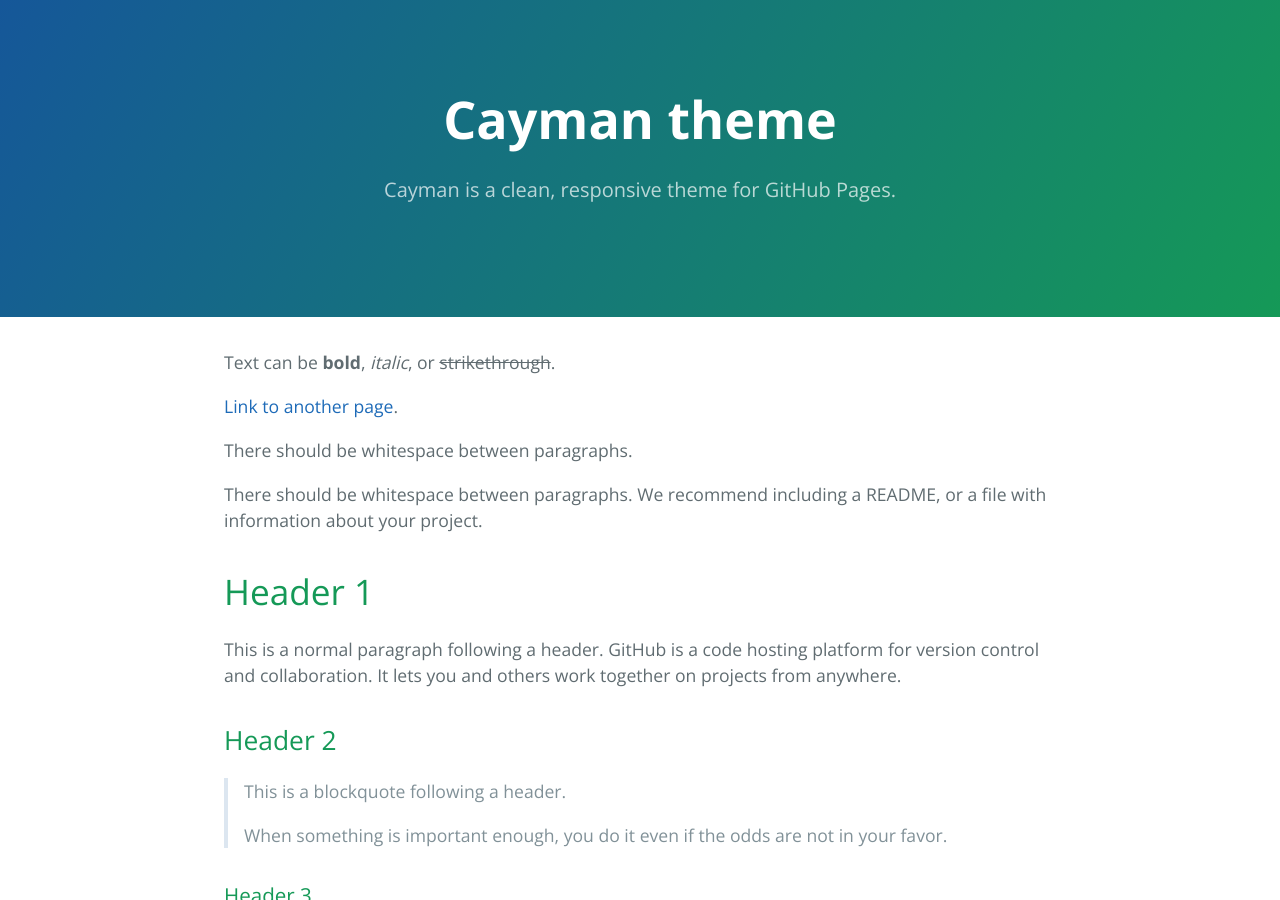
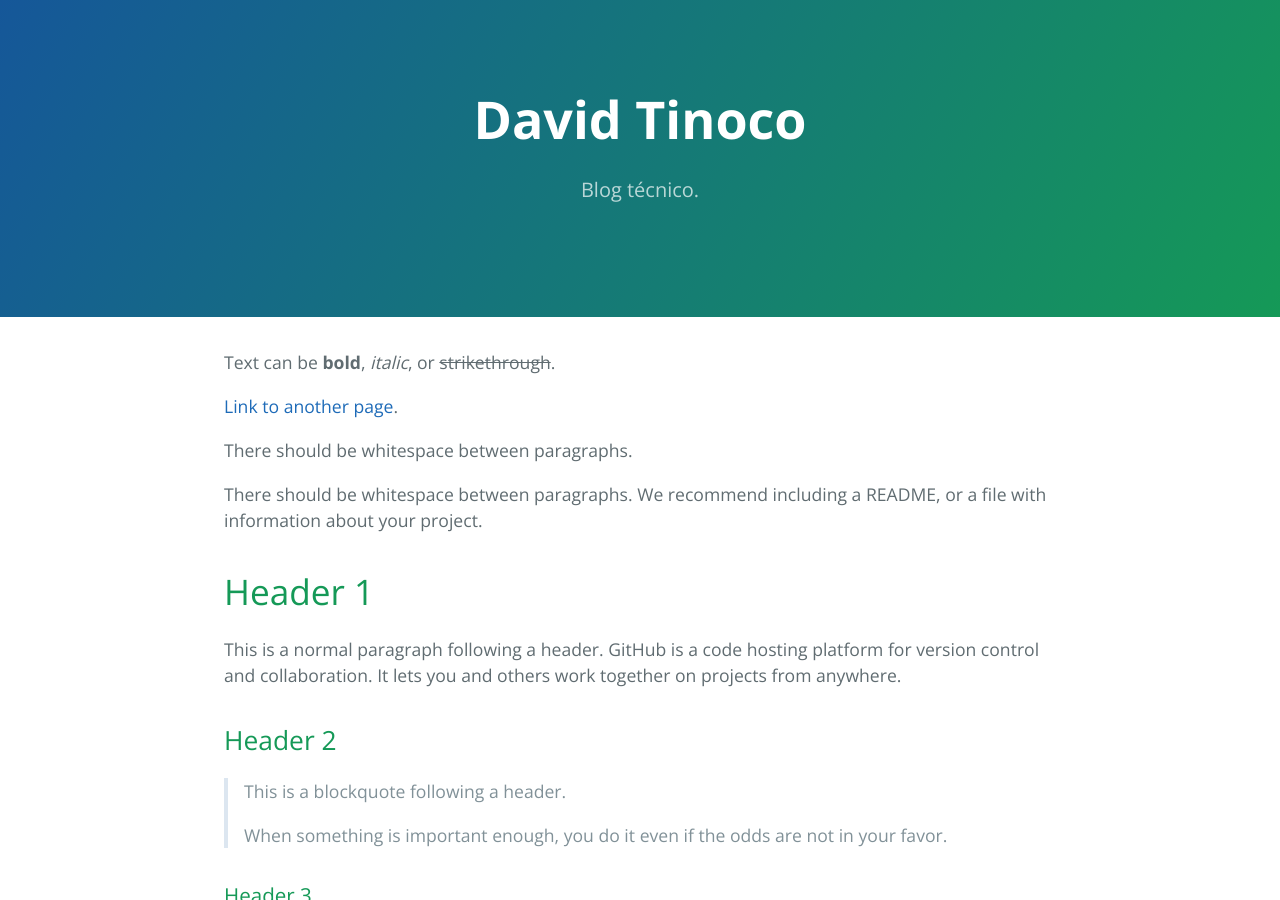
Before and after one commit to DavidTinoco/davidtinoco.github.io, a Jekyll site: the page built from index.md, in a window 1280 px wide and 900 px high. Built offline with Jekyll 4.4.1, drawn with Linux system fonts in a browser that asks for light colours.

Commit message:
Renombrado de another-page.md a sobre-mi.md

```diff
--- a/_config.yml
+++ b/_config.yml
@@ -1,5 +1,5 @@
-title: Cayman theme
-description: Cayman is a clean, responsive theme for GitHub Pages.
+title: David Tinoco
+description: Blog técnico.
 show_downloads: true
 google_analytics:
 theme: jekyll-theme-cayman
```
Also changed, not shown: sobre-mi.md (renamed from another-page.md).
